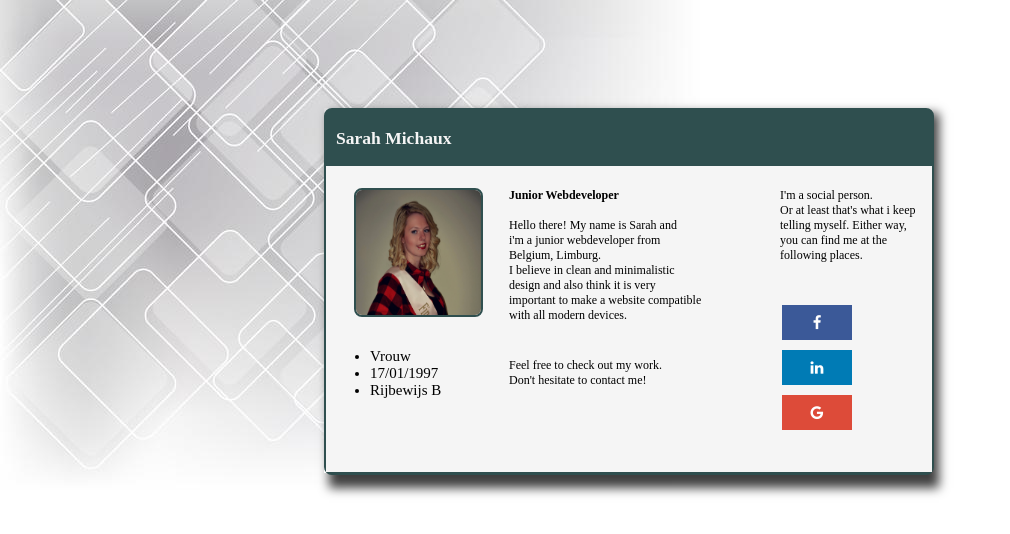
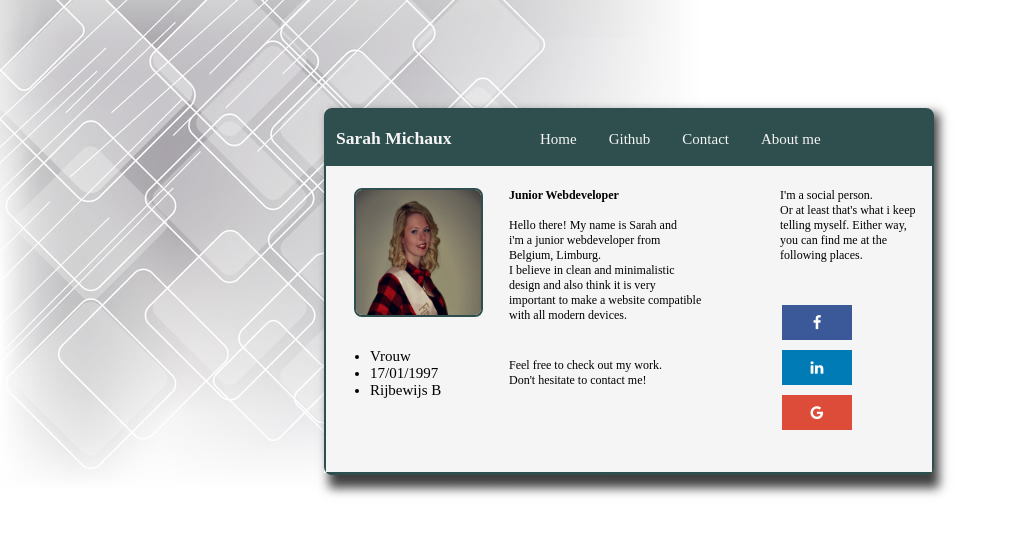
Before and after one commit to sarahM17/VCard, a plain HTML site: page index.html in a window 1280 px wide. Shown: the whole page, without its empty margins (0-1010 px from the left). Drawn offline with Linux system fonts and the light colour scheme; a script that the page names is missing.

```diff
--- a/index.html
+++ b/index.html
@@ -15,6 +15,12 @@
         <div class="nested">
             <div>
                 <h3>Sarah Michaux</h3>
+                <ul class="buttons">
+                    <li class="knop"><a href="#home">Home</a></li>
+                    <li class="knop"><a href="https://github.com/sarahM17">Github</a></li>
+                    <li class="knop"><a href="#contact">Contact</a></li>
+                    <li class="knop"><a href="https://sarahm17.github.io/Mijn-cv/">About me</a></li>
+                </ul>
             </div>
         <div class="container">
             <div class="grid-item1">
--- a/vcard.css
+++ b/vcard.css
@@ -14,12 +14,7 @@
     left: 25%;
     box-shadow: 10px 10px 10px 5px rgba(0,0,0,0.75);
 }
-.github {
-    position: relative;
-    left: 200px;
-    padding: 40px;
-    float: left;
-}
+
 .wrapper > div {
     background-color: darkslategrey;
     text-align: left;
@@ -124,3 +119,32 @@
     border-left: 2px solid #f51c40;
     position: absolute;
 }
+.blauw {
+    display: flex;
+    flex-direction: row;
+}
+.buttons {
+    list-style-type: none;
+    margin: 0;
+    padding: 0;
+    background-color: darkslategrey;
+    position: absolute;
+    left: 200px;
+    top: 5px;
+}
+
+.knop {
+    float: left;
+}
+
+.knop a {
+    display: inline-block;
+    color: whitesmoke;
+    text-align: center;
+    padding: 18px 16px;
+    text-decoration: none;
+}
+
+.knop:hover {
+    background-color: #111;
+}
```
